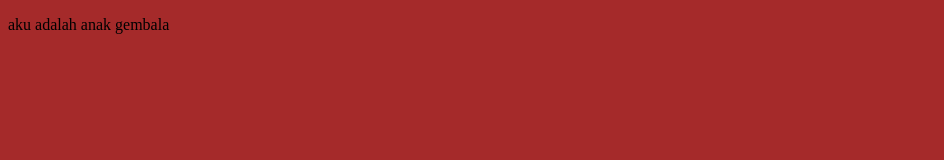
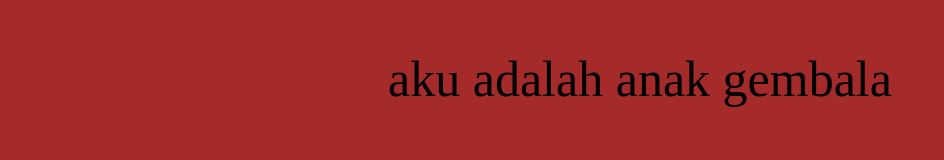
Before and after one commit to ahmadbintang74/latihan-git, a plain HTML site: page index.html in a window 1280 px wide. Shown: the whole page, without its empty margins (0-944 px from the left). Drawn offline with Linux system fonts and the light colour scheme.

Commit message:
buat ketengah

```diff
--- a/index.css
+++ b/index.css
@@ -1,6 +1,10 @@
 body {
     background-color: brown;
+
+}
+p {
     justify-content: center;
     align-items: center;
-
+    text-align: center;
+    font-size: 50px;
 }
```
